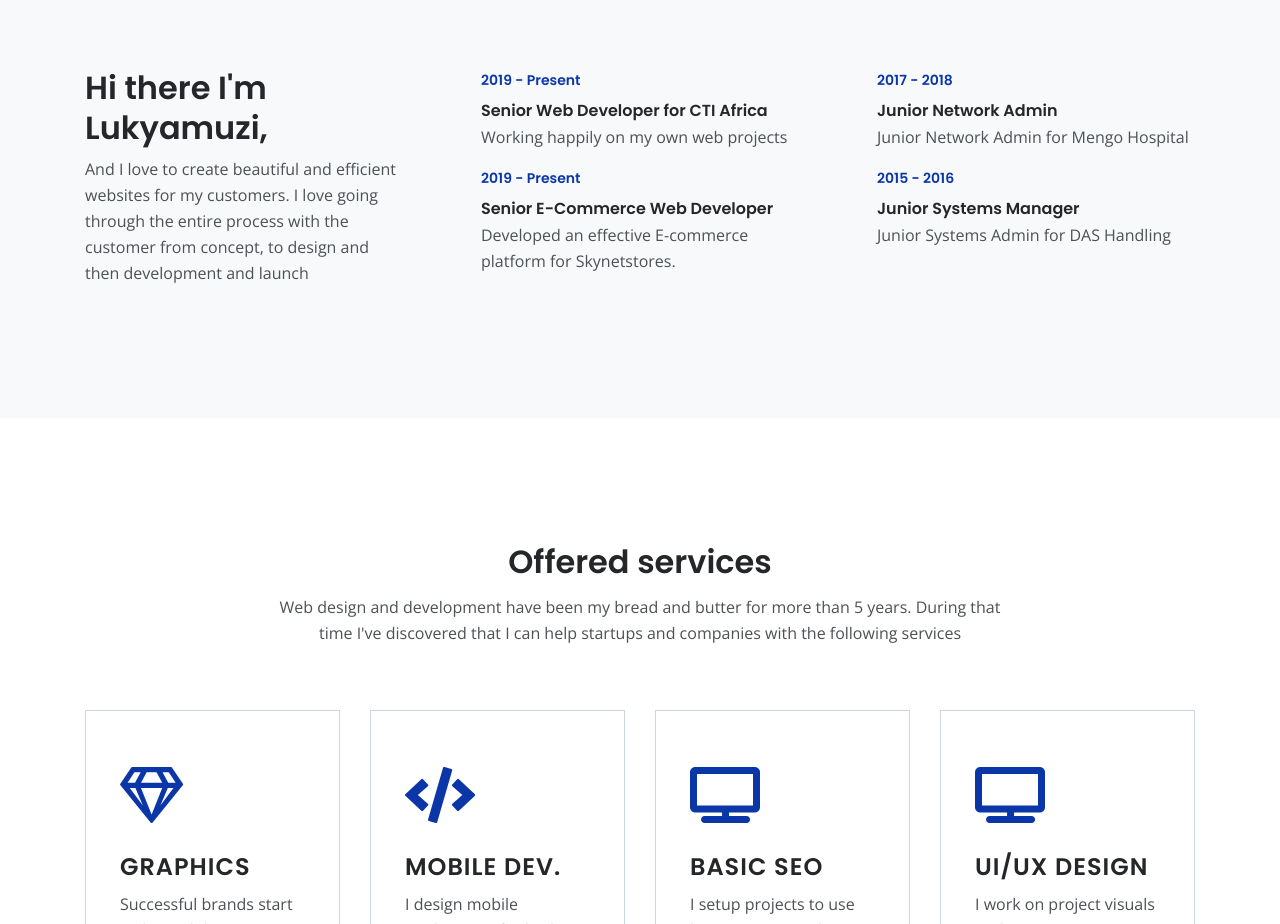
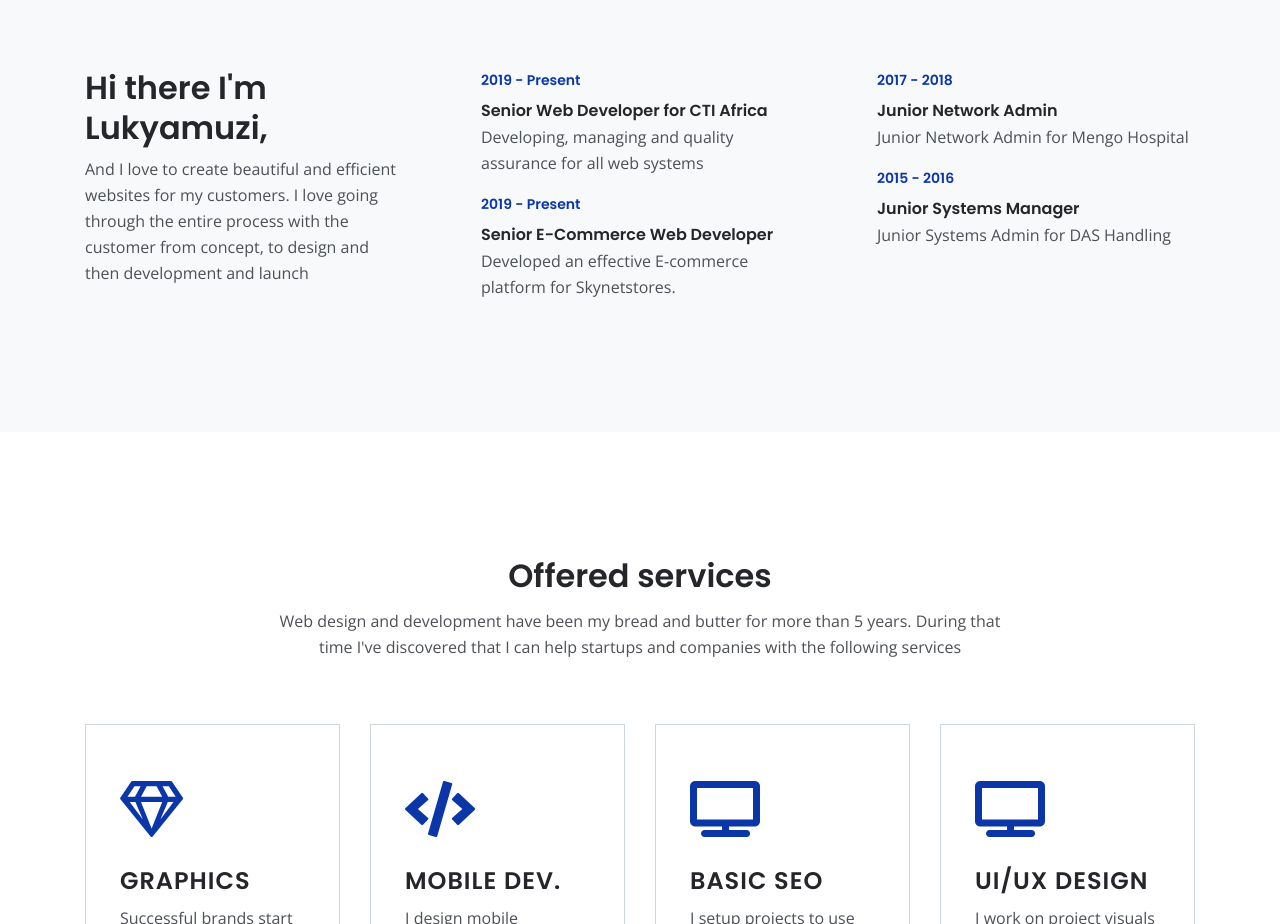
Before and after one commit to gauchonico/gaucho, a plain HTML site: page index.html in a window 1280 px wide. Shown: the part 940-1864 px from the top of the page. Drawn offline with nearby package versions, Linux system fonts and the light colour scheme.

Commit message:
Update index.html

```diff
--- a/index.html
+++ b/index.html
@@ -6,7 +6,7 @@
 
     <!-- SEO Meta Tags -->
     <meta name="description" content="Your description">
-    <meta name="author" content="Your name">
+    <meta name="author" content="lukyamuzi-nicholas">
 
     <!-- OG Meta Tags to improve the way the post looks when you share the page on Facebook, Twitter, LinkedIn -->
 	<meta property="og:site_name" content="" /> <!-- website name -->
@@ -136,7 +136,7 @@
                     <div class="text-container second">
                         <div class="time">2019 - Present</div>
                         <h6>Senior Web Developer for CTI Africa</h6>
-                        <p>Working happily on my own web projects</p>
+                        <p>Developing, managing and quality assurance for all web systems</p>
                         <div class="time">2019 - Present</div>
                         <h6>Senior E-Commerce Web Developer</h6>
                         <p>Developed an effective E-commerce platform for Skynetstores.</p>
```
